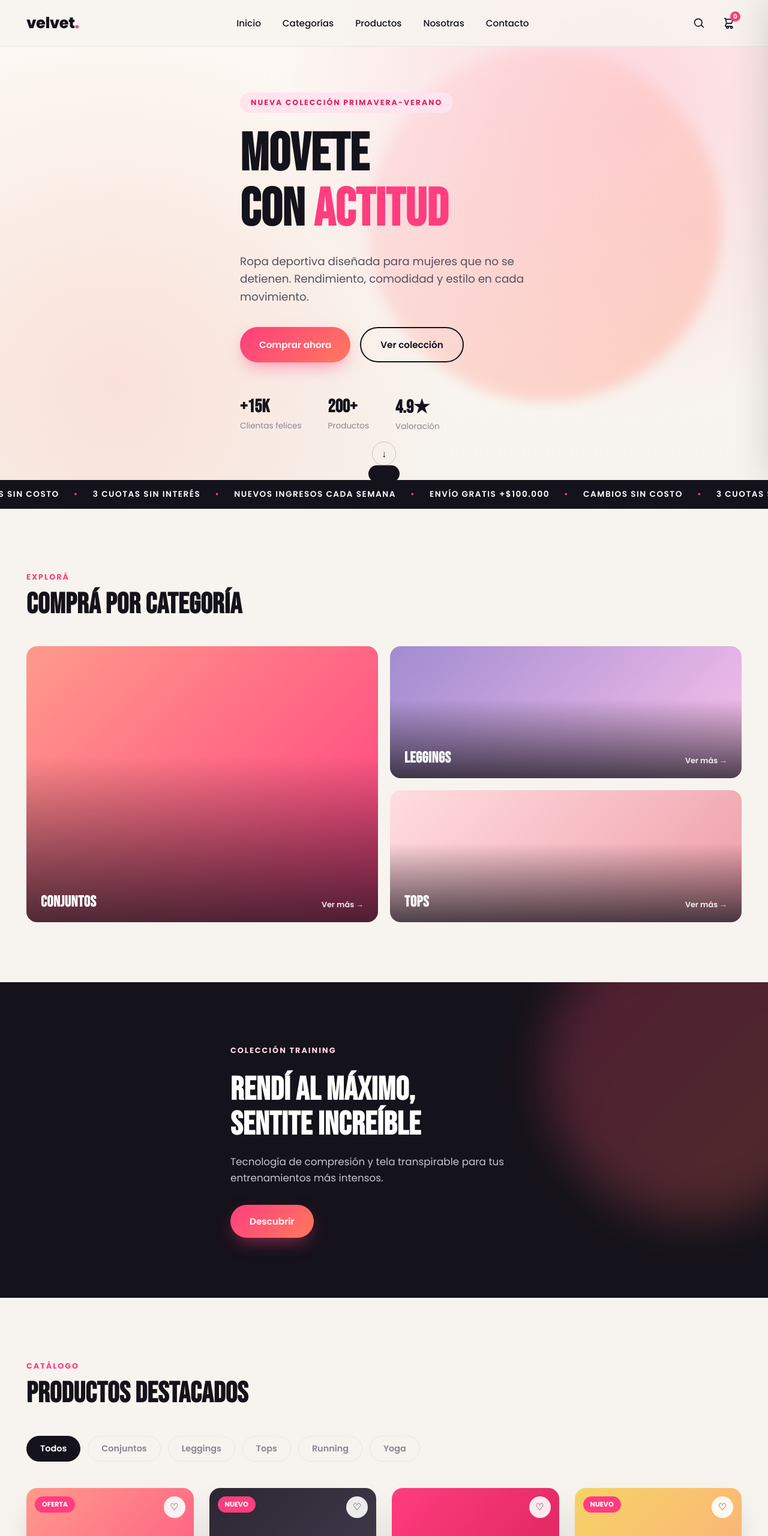
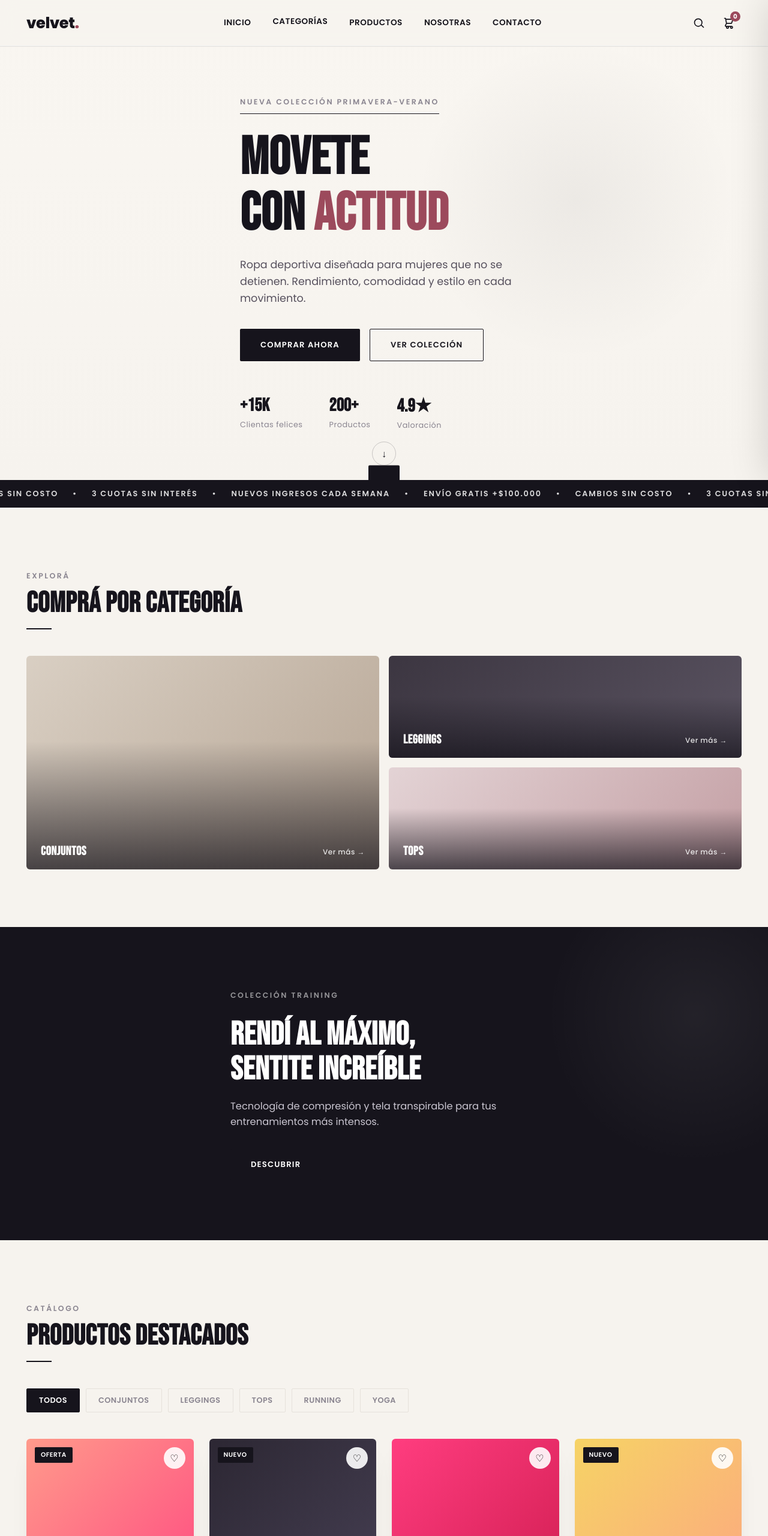
Before and after one commit to PAULIFRANCO/tiendavelvet, a website with bundled scripts: page tienda-deportiva-mujer/index.html in a window 1280 px wide. Shown: the top 2560 px of the page at 60% size. Built offline with nearby package versions, Linux system fonts and the light colour scheme.

Commit message:
Add files via upload

```diff
--- a/tienda-deportiva-mujer/index.html
+++ b/tienda-deportiva-mujer/index.html
@@ -17,7 +17,16 @@
 
     <nav class="nav" id="nav">
       <a href="#inicio" class="nav__link">Inicio</a>
-      <a href="#categorias" class="nav__link">Categorías</a>
+      <div class="nav__item">
+        <a href="#categorias" class="nav__link">Categorías</a>
+        <div class="nav__dropdown">
+          <a href="#productos" data-filter="conjuntos">Conjuntos</a>
+          <a href="#productos" data-filter="leggings">Leggings</a>
+          <a href="#productos" data-filter="tops">Tops</a>
+          <a href="#productos" data-filter="running">Running</a>
+          <a href="#productos" data-filter="yoga">Yoga</a>
+        </div>
+      </div>
       <a href="#productos" class="nav__link">Productos</a>
       <a href="#nosotras" class="nav__link">Nosotras</a>
       <a href="#contacto" class="nav__link">Contacto</a>
@@ -175,7 +184,7 @@
       <span class="section-tag">Nuestra historia</span>
       <h2>Diseñado por mujeres, para mujeres activas</h2>
       <p>VELVET nació en 2021 con una misión simple: crear ropa deportiva que acompañe cada tipo de movimiento femenino, desde una clase de yoga hasta un maratón. Cada prenda está pensada para calzar bien, durar mucho y hacerte sentir imparable.</p>
-      <p>Trabajamos con telas técnicas de alto rendimiento y procesos de producción responsables, porque creemos que verte bien y cuidar el planeta van de la mano.</p>
+      <p>Seleccionamos cada prenda junto a proveedores de confianza, priorizando telas técnicas de alto rendimiento y buena terminación, para que cada producto esté a la altura de lo que necesitás en cada entrenamiento.</p>
       <div class="about__values">
         <div><h4>100%</h4><span>Diseño propio</span></div>
         <div><h4>Talles</h4><span>XS a XXL</span></div>
--- a/tienda-deportiva-mujer/script.js
+++ b/tienda-deportiva-mujer/script.js
@@ -56,8 +56,8 @@ document.getElementById('filters').addEventListener('click', e => {
   renderProducts();
 });
 
-// Category cards trigger a filter + scroll (handled by anchor + this listener)
-document.querySelectorAll('.cat-card').forEach(card => {
+// Category cards and nav dropdown links trigger a filter + scroll (handled by anchor + this listener)
+document.querySelectorAll('.cat-card, .nav__dropdown a[data-filter]').forEach(card => {
   card.addEventListener('click', () => {
     const filter = card.dataset.filter;
     activeFilter = filter;
--- a/tienda-deportiva-mujer/styles.css
+++ b/tienda-deportiva-mujer/styles.css
@@ -2,20 +2,19 @@
 *, *::before, *::after { margin: 0; padding: 0; box-sizing: border-box; }
 
 :root {
-  --black: #14121a;
+  --black: #16141c;
   --dark: #1f1c26;
-  --pink: #ff3d7f;
-  --pink-dark: #e02063;
-  --pink-light: #ffe4ee;
-  --cream: #f7f4ef;
+  --accent: #9c4a5c;
+  --accent-dark: #743746;
+  --accent-light: #f1e3e6;
+  --cream: #f6f3ee;
   --white: #ffffff;
   --gray: #8a8590;
-  --gray-light: #e9e5e0;
-  --gradient: linear-gradient(135deg, #ff3d7f 0%, #ff7a5c 100%);
+  --gray-light: #e6e2db;
   --font-body: 'Poppins', sans-serif;
   --font-display: 'Bebas Neue', sans-serif;
-  --radius: 18px;
-  --shadow: 0 20px 50px -20px rgba(20, 18, 26, 0.25);
+  --radius: 6px;
+  --shadow: 0 16px 40px -22px rgba(20, 18, 26, 0.18);
 }
 
 html { scroll-behavior: smooth; }
@@ -47,21 +46,22 @@ h1, h2, h3, h4 { font-family: var(--font-display); letter-spacing: 0.5px; line-h
   align-items: center;
   justify-content: center;
   gap: 8px;
-  padding: 16px 32px;
-  border-radius: 100px;
+  padding: 16px 34px;
+  border-radius: 2px;
   font-weight: 600;
-  font-size: 0.95rem;
-  transition: all 0.3s ease;
+  font-size: 0.82rem;
+  letter-spacing: 1.2px;
+  text-transform: uppercase;
+  transition: all 0.25s ease;
   white-space: nowrap;
 }
 .btn--primary {
-  background: var(--gradient);
+  background: var(--black);
   color: var(--white);
-  box-shadow: 0 12px 30px -8px rgba(255, 61, 127, 0.55);
 }
-.btn--primary:hover { transform: translateY(-3px); box-shadow: 0 18px 36px -8px rgba(255, 61, 127, 0.65); }
+.btn--primary:hover { background: var(--accent-dark); }
 .btn--outline {
-  border: 2px solid var(--black);
+  border: 1px solid var(--black);
   color: var(--black);
 }
 .btn--outline:hover { background: var(--black); color: var(--white); }
@@ -70,26 +70,35 @@ h1, h2, h3, h4 { font-family: var(--font-display); letter-spacing: 0.5px; line-h
 /* ==================== SECTION HEAD ==================== */
 .section-tag {
   display: inline-block;
-  font-size: 0.8rem;
-  font-weight: 700;
-  letter-spacing: 2px;
+  font-size: 0.78rem;
+  font-weight: 600;
+  letter-spacing: 2.5px;
   text-transform: uppercase;
-  color: var(--pink);
+  color: var(--gray);
   margin-bottom: 12px;
 }
-.section-tag--light { color: #ffd7e3; }
+.section-tag--light { color: rgba(255, 255, 255, 0.55); }
 .section-head h2 { font-size: clamp(2rem, 4vw, 3rem); text-transform: uppercase; }
+.section-head h2::after {
+  content: '';
+  display: block;
+  width: 42px;
+  height: 2px;
+  background: var(--black);
+  margin-top: 16px;
+}
 .section-head { margin-bottom: 44px; }
 .section-head--center { text-align: center; }
+.section-head--center h2::after { margin-left: auto; margin-right: auto; }
 
 /* ==================== HEADER ==================== */
 .header {
   position: fixed;
   top: 0; left: 0; right: 0;
   z-index: 1000;
-  background: rgba(247, 244, 239, 0.85);
+  background: rgba(247, 244, 239, 0.9);
   backdrop-filter: blur(14px);
-  border-bottom: 1px solid rgba(20,18,26,0.06);
+  border-bottom: 1px solid rgba(20,18,26,0.08);
   transition: transform 0.3s ease;
 }
 .header__inner {
@@ -106,12 +115,14 @@ h1, h2, h3, h4 { font-family: var(--font-display); letter-spacing: 0.5px; line-h
   color: var(--black);
   text-transform: lowercase;
 }
-.logo span { color: var(--pink); }
+.logo span { color: var(--accent); }
 
 .nav { display: flex; gap: 36px; }
 .nav__link {
-  font-size: 0.95rem;
-  font-weight: 500;
+  font-size: 0.85rem;
+  font-weight: 600;
+  letter-spacing: 0.5px;
+  text-transform: uppercase;
   position: relative;
   padding: 6px 0;
 }
@@ -119,11 +130,59 @@ h1, h2, h3, h4 { font-family: var(--font-display); letter-spacing: 0.5px; line-h
   content: '';
   position: absolute;
   bottom: 0; left: 0;
-  width: 0; height: 2px;
-  background: var(--pink);
+  width: 0; height: 1px;
+  background: var(--black);
   transition: width 0.3s ease;
 }
 .nav__link:hover::after { width: 100%; }
+
+.nav__item { position: relative; }
+.nav__item::after {
+  content: '';
+  position: absolute;
+  top: 100%;
+  left: 0;
+  right: 0;
+  height: 16px;
+}
+.nav__dropdown {
+  position: absolute;
+  top: 100%;
+  left: 50%;
+  transform: translateX(-50%) translateY(4px);
+  background: var(--white);
+  border-radius: var(--radius);
+  box-shadow: var(--shadow);
+  padding: 10px;
+  min-width: 170px;
+  display: flex;
+  flex-direction: column;
+  gap: 2px;
+  opacity: 0;
+  pointer-events: none;
+  transition: opacity 0.2s ease, transform 0.2s ease;
+  z-index: 10;
+}
+.nav__item:hover .nav__dropdown,
+.nav__item:focus-within .nav__dropdown {
+  opacity: 1;
+  pointer-events: all;
+  transform: translateX(-50%) translateY(10px);
+}
+.nav__dropdown a {
+  padding: 9px 12px;
+  border-radius: 3px;
+  font-size: 0.85rem;
+  font-weight: 500;
+  text-transform: none;
+  letter-spacing: normal;
+  color: var(--black);
+  transition: background 0.2s ease, color 0.2s ease;
+}
+.nav__dropdown a:hover {
+  background: var(--accent-light);
+  color: var(--accent-dark);
+}
 
 .header__actions { display: flex; align-items: center; gap: 8px; }
 .icon-btn {
@@ -138,7 +197,7 @@ h1, h2, h3, h4 { font-family: var(--font-display); letter-spacing: 0.5px; line-h
 .cart-count {
   position: absolute;
   top: 2px; right: 2px;
-  background: var(--pink);
+  background: var(--accent);
   color: white;
   font-size: 0.65rem;
   font-weight: 700;
@@ -180,43 +239,38 @@ h1, h2, h3, h4 { font-family: var(--font-display); letter-spacing: 0.5px; line-h
 .hero__bg {
   position: absolute;
   inset: 0;
-  background:
-    radial-gradient(circle at 80% 20%, rgba(255,61,127,0.18), transparent 45%),
-    radial-gradient(circle at 15% 80%, rgba(255,122,92,0.16), transparent 45%),
-    linear-gradient(180deg, #fdf8f3 0%, #f7f4ef 100%);
+  background: linear-gradient(180deg, #f9f6f1 0%, #f6f3ee 100%);
   z-index: -2;
 }
 .hero__bg::before {
   content: '';
   position: absolute;
-  top: 10%; right: 6%;
-  width: 46vw; max-width: 620px; aspect-ratio: 1;
+  top: 8%; right: 4%;
+  width: 42vw; max-width: 560px; aspect-ratio: 1;
   border-radius: 50%;
-  background: linear-gradient(135deg, #ffd7e3, #ffb199);
-  opacity: 0.55;
-  filter: blur(10px);
+  background: radial-gradient(circle, rgba(20,18,26,0.05), transparent 70%);
 }
 .hero__inner { position: relative; z-index: 1; }
 .hero__text { max-width: 640px; }
 .hero__tag {
   display: inline-block;
   font-size: 0.78rem;
-  font-weight: 700;
-  letter-spacing: 2px;
-  color: var(--pink-dark);
-  background: var(--pink-light);
-  padding: 8px 18px;
-  border-radius: 100px;
-  margin-bottom: 24px;
+  font-weight: 600;
+  letter-spacing: 2.5px;
+  text-transform: uppercase;
+  color: var(--gray);
+  padding-bottom: 10px;
+  border-bottom: 1px solid var(--black);
+  margin-bottom: 28px;
 }
 .hero h1 {
   font-size: clamp(3rem, 8vw, 5.5rem);
   text-transform: uppercase;
   margin-bottom: 24px;
 }
-.hero h1 span { color: var(--pink); }
+.hero h1 span { color: var(--accent); }
 .hero__text > p {
-  font-size: 1.15rem;
+  font-size: 1.1rem;
   color: #56505d;
   max-width: 480px;
   margin-bottom: 36px;
@@ -225,7 +279,7 @@ h1, h2, h3, h4 { font-family: var(--font-display); letter-spacing: 0.5px; line-h
 .hero__cta { display: flex; gap: 16px; flex-wrap: wrap; margin-bottom: 56px; }
 .hero__stats { display: flex; gap: 44px; }
 .hero__stats strong { display: block; font-family: var(--font-display); font-size: 1.9rem; }
-.hero__stats span { font-size: 0.85rem; color: var(--gray); }
+.hero__stats span { font-size: 0.8rem; letter-spacing: 0.5px; color: var(--gray); }
 
 .scroll-down {
   position: absolute;
@@ -252,11 +306,12 @@ h1, h2, h3, h4 { font-family: var(--font-display); letter-spacing: 0.5px; line-h
   white-space: nowrap;
   width: max-content;
   animation: scroll-left 22s linear infinite;
-  font-size: 0.85rem;
+  font-size: 0.8rem;
   font-weight: 600;
-  letter-spacing: 1.5px;
+  letter-spacing: 1.8px;
+  text-transform: uppercase;
+  color: rgba(255, 255, 255, 0.85);
 }
-.marquee__track span:nth-child(2n) { color: var(--pink); }
 @keyframes scroll-left {
   from { transform: translateX(0); }
   to { transform: translateX(-50%); }
@@ -267,8 +322,8 @@ h1, h2, h3, h4 { font-family: var(--font-display); letter-spacing: 0.5px; line-h
 .cat-grid {
   display: grid;
   grid-template-columns: repeat(4, 1fr);
-  grid-template-rows: repeat(2, 220px);
-  gap: 20px;
+  grid-template-rows: repeat(2, 170px);
+  gap: 16px;
 }
 .cat-card {
   position: relative;
@@ -286,17 +341,17 @@ h1, h2, h3, h4 { font-family: var(--font-display); letter-spacing: 0.5px; line-h
   position: absolute; inset: 0;
   transition: transform 0.5s ease;
 }
-.cat-card:hover .cat-card__img { transform: scale(1.08); }
+.cat-card:hover .cat-card__img { transform: scale(1.06); }
 .cat-card::after {
   content: '';
   position: absolute; inset: 0;
-  background: linear-gradient(180deg, rgba(20,18,26,0) 40%, rgba(20,18,26,0.75) 100%);
+  background: linear-gradient(180deg, rgba(20,18,26,0) 40%, rgba(20,18,26,0.72) 100%);
 }
-.cat-img-1 { background: linear-gradient(135deg,#ff9a8b,#ff3d7f); }
-.cat-img-2 { background: linear-gradient(135deg,#a18cd1,#fbc2eb); }
-.cat-img-3 { background: linear-gradient(135deg,#ffdde1,#ee9ca7); }
-.cat-img-4 { background: linear-gradient(135deg,#f6d365,#fda085); }
-.cat-img-5 { background: linear-gradient(135deg,#84fab0,#8fd3f4); }
+.cat-img-1 { background: linear-gradient(135deg,#d9cfc3,#b5a493); }
+.cat-img-2 { background: linear-gradient(135deg,#3c3641,#5a5361); }
+.cat-img-3 { background: linear-gradient(135deg,#e3d3d5,#c39ea3); }
+.cat-img-4 { background: linear-gradient(135deg,#cdbfab,#a4917a); }
+.cat-img-5 { background: linear-gradient(135deg,#b7c1bd,#8b9a95); }
 
 .cat-card__label {
   position: absolute; left: 24px; bottom: 20px; right: 24px;
@@ -306,8 +361,8 @@ h1, h2, h3, h4 { font-family: var(--font-display); letter-spacing: 0.5px; line-h
   align-items: flex-end;
   justify-content: space-between;
 }
-.cat-card__label h3 { font-size: 1.6rem; text-transform: uppercase; }
-.cat-card__label span { font-size: 0.8rem; font-weight: 600; opacity: 0.9; }
+.cat-card__label h3 { font-size: 1.3rem; text-transform: uppercase; letter-spacing: 0.5px; }
+.cat-card__label span { font-size: 0.75rem; font-weight: 500; letter-spacing: 0.5px; opacity: 0.85; }
 
 /* ==================== PROMO BANNER ==================== */
 .promo-banner {
@@ -322,33 +377,33 @@ h1, h2, h3, h4 { font-family: var(--font-display); letter-spacing: 0.5px; line-h
   position: absolute;
   top: -20%; right: -10%;
   width: 500px; height: 500px;
-  background: var(--gradient);
+  background: radial-gradient(circle, rgba(255,255,255,0.06), transparent 70%);
   border-radius: 50%;
-  opacity: 0.25;
-  filter: blur(40px);
 }
 .promo-banner__inner { position: relative; max-width: 560px; }
 .promo-banner h2 { font-size: clamp(2.2rem, 5vw, 3.4rem); text-transform: uppercase; margin: 16px 0 20px; }
-.promo-banner p { color: #c9c5d0; font-size: 1.05rem; margin-bottom: 32px; line-height: 1.6; }
+.promo-banner p { color: #c9c5d0; font-size: 1.02rem; margin-bottom: 32px; line-height: 1.6; }
 
 /* ==================== PRODUCTS ==================== */
 .products { padding: 100px 0; }
 .filters {
   display: flex;
-  gap: 12px;
+  gap: 10px;
   flex-wrap: wrap;
   margin-bottom: 44px;
 }
 .filter-btn {
-  padding: 10px 22px;
-  border-radius: 100px;
-  border: 1.5px solid var(--gray-light);
-  font-size: 0.9rem;
+  padding: 10px 20px;
+  border-radius: 2px;
+  border: 1px solid var(--gray-light);
+  font-size: 0.8rem;
   font-weight: 600;
+  letter-spacing: 0.5px;
+  text-transform: uppercase;
   color: var(--gray);
   transition: all 0.25s ease;
 }
-.filter-btn:hover { border-color: var(--pink); color: var(--pink); }
+.filter-btn:hover { border-color: var(--black); color: var(--black); }
 .filter-btn.active { background: var(--black); border-color: var(--black); color: var(--white); }
 
 .product-grid {
@@ -363,7 +418,7 @@ h1, h2, h3, h4 { font-family: var(--font-display); letter-spacing: 0.5px; line-h
   box-shadow: var(--shadow);
   transition: transform 0.35s ease;
 }
-.product-card:hover { transform: translateY(-8px); }
+.product-card:hover { transform: translateY(-6px); }
 .product-card__img {
   position: relative;
   aspect-ratio: 3/4;
@@ -376,17 +431,18 @@ h1, h2, h3, h4 { font-family: var(--font-display); letter-spacing: 0.5px; line-h
   transition: transform 0.5s ease;
 }
 .product-card:hover .product-card__img img,
-.product-card:hover .product-card__img .img-fallback { transform: scale(1.06); }
+.product-card:hover .product-card__img .img-fallback { transform: scale(1.05); }
 .img-fallback { display: flex; align-items: center; justify-content: center; }
 
 .product-badge {
   position: absolute; top: 14px; left: 14px;
-  background: var(--pink);
+  background: var(--black);
   color: white;
-  font-size: 0.7rem;
-  font-weight: 700;
-  padding: 5px 12px;
-  border-radius: 100px;
+  font-size: 0.66rem;
+  font-weight: 600;
+  letter-spacing: 0.5px;
+  padding: 5px 10px;
+  border-radius: 2px;
   z-index: 1;
 }
 .product-fav {
@@ -400,24 +456,24 @@ h1, h2, h3, h4 { font-family: var(--font-display); letter-spacing: 0.5px; line-h
   transition: transform 0.2s ease;
 }
 .product-fav:hover { transform: scale(1.15); }
-.product-fav.active { color: var(--pink); }
+.product-fav.active { color: var(--accent); }
 
 .product-card__body { padding: 18px 20px 22px; }
-.product-cat { font-size: 0.72rem; text-transform: uppercase; letter-spacing: 1px; color: var(--gray); font-weight: 600; }
-.product-card__body h3 { font-family: var(--font-body); font-size: 1.02rem; font-weight: 600; margin: 6px 0 10px; }
+.product-cat { font-size: 0.7rem; text-transform: uppercase; letter-spacing: 1px; color: var(--gray); font-weight: 600; }
+.product-card__body h3 { font-family: var(--font-body); font-size: 1rem; font-weight: 600; margin: 6px 0 10px; }
 .product-price-row { display: flex; align-items: center; justify-content: space-between; }
-.product-price { font-weight: 700; font-size: 1.15rem; }
+.product-price { font-weight: 700; font-size: 1.1rem; }
 .product-price small { font-weight: 400; color: var(--gray); text-decoration: line-through; margin-right: 6px; font-size: 0.85rem; }
 .add-btn {
-  width: 40px; height: 40px;
+  width: 38px; height: 38px;
   border-radius: 50%;
   background: var(--black);
   color: var(--white);
-  font-size: 1.3rem;
+  font-size: 1.2rem;
   display: flex; align-items: center; justify-content: center;
   transition: all 0.25s ease;
 }
-.add-btn:hover { background: var(--pink); transform: rotate(90deg); }
+.add-btn:hover { background: var(--accent-dark); }
 
 /* ==================== BENEFITS ==================== */
 .benefits { padding: 80px 0; background: var(--white); }
@@ -427,9 +483,9 @@ h1, h2, h3, h4 { font-family: var(--font-display); letter-spacing: 0.5px; line-h
   gap: 30px;
   text-align: center;
 }
-.benefit__icon { font-size: 2.4rem; margin-bottom: 16px; }
-.benefit h3 { font-family: var(--font-body); font-size: 1.05rem; font-weight: 600; margin-bottom: 6px; }
-.benefit p { color: var(--gray); font-size: 0.9rem; }
+.benefit__icon { font-size: 2.2rem; margin-bottom: 16px; }
+.benefit h3 { font-family: var(--font-body); font-size: 1rem; font-weight: 600; margin-bottom: 6px; }
+.benefit p { color: var(--gray); font-size: 0.88rem; }
 
 /* ==================== ABOUT ==================== */
 .about { padding: 100px 0; }
@@ -442,12 +498,12 @@ h1, h2, h3, h4 { font-family: var(--font-display); letter-spacing: 0.5px; line-h
 .about__img {
   aspect-ratio: 4/5;
   border-radius: var(--radius);
-  background: linear-gradient(135deg, #ffb199, #ff3d7f, #a18cd1);
+  background: linear-gradient(135deg, #d9cfc3, #b5a493 55%, #8b9a95);
 }
 .about__text p { color: #56505d; line-height: 1.7; margin-bottom: 18px; }
 .about__values { display: flex; gap: 40px; margin-top: 30px; }
-.about__values h4 { font-family: var(--font-display); font-size: 1.6rem; color: var(--pink); }
-.about__values span { font-size: 0.82rem; color: var(--gray); }
+.about__values h4 { font-family: var(--font-display); font-size: 1.5rem; color: var(--accent); }
+.about__values span { font-size: 0.8rem; letter-spacing: 0.3px; color: var(--gray); }
 
 /* ==================== TESTIMONIALS ==================== */
 .testimonials { padding: 100px 0; background: var(--white); }
@@ -461,13 +517,13 @@ h1, h2, h3, h4 { font-family: var(--font-display); letter-spacing: 0.5px; line-h
   border-radius: var(--radius);
   padding: 32px;
 }
-.testi-stars { color: var(--pink); letter-spacing: 2px; margin-bottom: 16px; }
+.testi-stars { color: var(--accent-dark); letter-spacing: 2px; margin-bottom: 16px; }
 .testi-card p { color: #4a4552; line-height: 1.6; margin-bottom: 24px; font-size: 0.95rem; }
 .testi-author { display: flex; align-items: center; gap: 12px; }
 .testi-avatar {
   width: 42px; height: 42px;
   border-radius: 50%;
-  background: var(--gradient);
+  background: var(--black);
   color: white;
   display: flex; align-items: center; justify-content: center;
   font-weight: 700; font-size: 0.85rem;
@@ -493,7 +549,7 @@ h1, h2, h3, h4 { font-family: var(--font-display); letter-spacing: 0.5px; line-h
 .newsletter__form input {
   flex: 1;
   padding: 16px 22px;
-  border-radius: 100px;
+  border-radius: 2px;
   border: none;
   outline: none;
   font-size: 0.95rem;
@@ -502,7 +558,7 @@ h1, h2, h3, h4 { font-family: var(--font-display); letter-spacing: 0.5px; line-h
   display: block;
   margin-top: 16px;
   font-size: 0.9rem;
-  color: #7cffb0;
+  color: #a9d9bb;
   min-height: 20px;
 }
 
@@ -514,9 +570,15 @@ h1, h2, h3, h4 { font-family: var(--font-display); letter-spacing: 0.5px; line-h
   gap: 40px;
   padding-bottom: 60px;
 }
-.footer__col h4 { font-family: var(--font-body); font-size: 0.95rem; margin-bottom: 18px; }
+.footer__col h4 {
+  font-family: var(--font-body);
+  font-size: 0.85rem;
+  letter-spacing: 1px;
+  text-transform: uppercase;
+  margin-bottom: 18px;
+}
 .footer__col a, .footer__col p { display: block; color: var(--gray); font-size: 0.9rem; margin-bottom: 12px; }
-.footer__col a:hover { color: var(--pink); }
+.footer__col a:hover { color: var(--black); }
 .footer__brand p { max-width: 280px; line-height: 1.6; margin: 16px 0 20px; }
 .social { display: flex; gap: 10px; }
 .social a {
@@ -527,7 +589,7 @@ h1, h2, h3, h4 { font-family: var(--font-display); letter-spacing: 0.5px; line-h
   font-size: 0.7rem; font-weight: 700;
   color: var(--black);
 }
-.social a:hover { background: var(--pink); color: white; }
+.social a:hover { background: var(--black); color: white; }
 .footer__bottom {
   border-top: 1px solid rgba(20,18,26,0.08);
   padding: 24px 0;
@@ -565,7 +627,13 @@ h1, h2, h3, h4 { font-family: var(--font-display); letter-spacing: 0.5px; line-h
   padding: 24px;
   border-bottom: 1px solid var(--gray-light);
 }
-.cart-panel__head h3 { font-family: var(--font-body); font-weight: 600; font-size: 1.1rem; }
+.cart-panel__head h3 {
+  font-family: var(--font-body);
+  font-weight: 600;
+  font-size: 0.95rem;
+  letter-spacing: 0.5px;
+  text-transform: uppercase;
+}
 .cart-panel__head button { font-size: 1.1rem; color: var(--gray); }
 .cart-panel__items { flex: 1; overflow-y: auto; padding: 20px 24px; }
 .cart-empty { color: var(--gray); text-align: center; margin-top: 60px; font-size: 0.9rem; }
@@ -576,7 +644,7 @@ h1, h2, h3, h4 { font-family: var(--font-display); letter-spacing: 0.5px; line-h
   padding: 14px 0;
   border-bottom: 1px solid var(--gray-light);
 }
-.cart-item__img { width: 68px; height: 68px; border-radius: 12px; flex-shrink: 0; }
+.cart-item__img { width: 68px; height: 68px; border-radius: 3px; flex-shrink: 0; }
 .cart-item__info { flex: 1; }
 .cart-item__info h4 { font-family: var(--font-body); font-size: 0.9rem; font-weight: 600; margin-bottom: 4px; }
 .cart-item__info span { font-size: 0.8rem; color: var(--gray); }
@@ -603,8 +671,8 @@ h1, h2, h3, h4 { font-family: var(--font-display); letter-spacing: 0.5px; line-h
   background: var(--black);
   color: white;
   padding: 14px 26px;
-  border-radius: 100px;
-  font-size: 0.88rem;
+  border-radius: 2px;
+  font-size: 0.85rem;
   font-weight: 500;
   z-index: 3000;
   transition: transform 0.35s ease;
```
Also changed, not shown: tienda-deportiva-mujer/failure.html (+8 -3 lines), tienda-deportiva-mujer/pending.html (+8 -3 lines), tienda-deportiva-mujer/success.html (+8 -3 lines).
